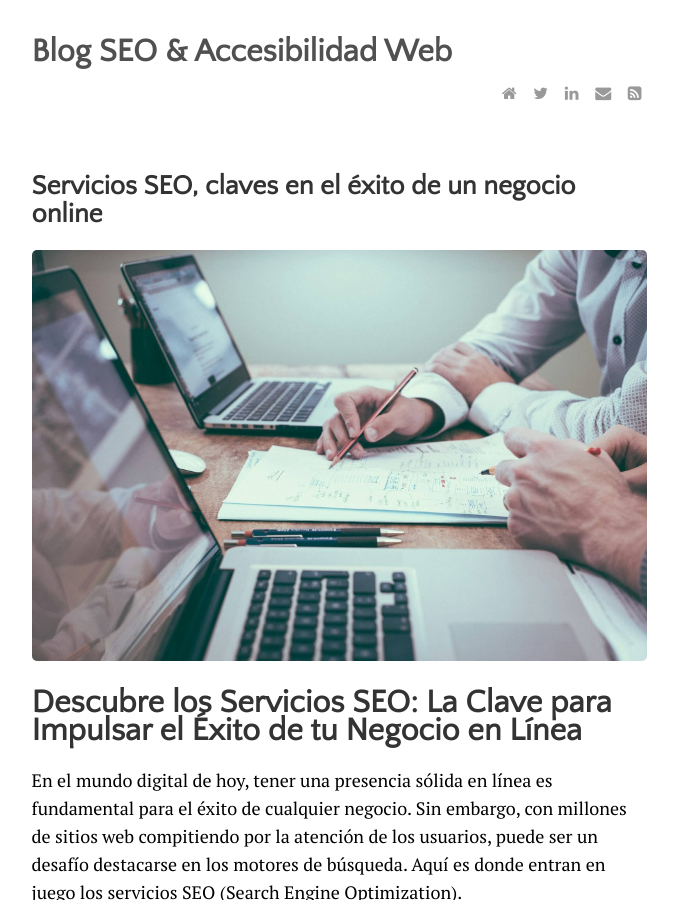
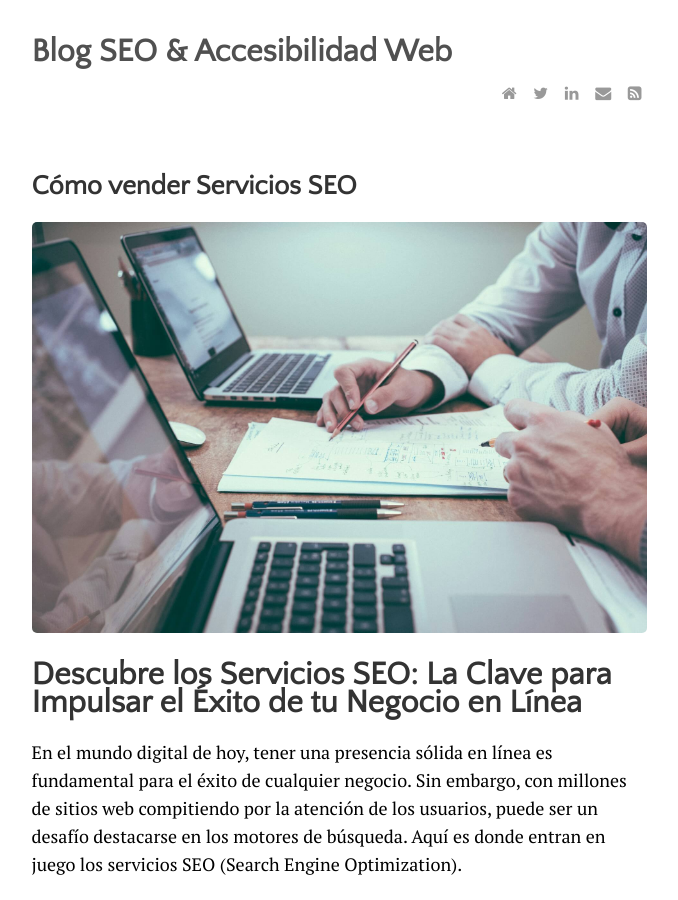
Before and after one commit to JuanEsquiviasO/blog, a Jekyll site: the page built from _posts/2024-03-19-servici.os-seo-importancia-negocios.md, in a window 1280 px wide and 900 px high. Shown: the whole window, without its empty margins (301-979 px from the left). Built offline with Jekyll 4.4.1, drawn with Linux system fonts in a browser that asks for light colours; comment, search, counter and statistics services are not loaded.

Commit message:
Update 2024-03-19-servici.os-seo-importancia-negocios.md

```diff
--- a/_posts/2024-03-19-servici.os-seo-importancia-negocios.md
+++ b/_posts/2024-03-19-servici.os-seo-importancia-negocios.md
@@ -1,6 +1,6 @@
 ---
 layout: post
-title: "Servicios SEO, claves en el éxito de un negocio online"
+title: "Cómo vender Servicios SEO"
 author: "Juan Esquivias"
 categories: SEO
 tags: [SEO,Marketing Digital,Servicios SEO]
```
